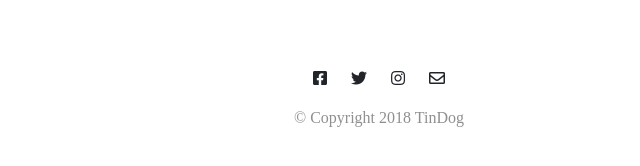
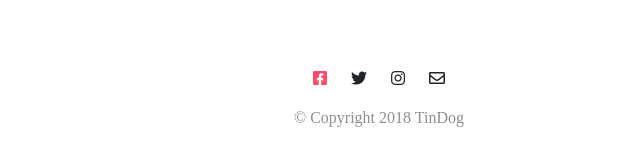
Before and after one commit to sagarsuraj/Tindog-startup, a plain HTML site: page index.html in a window 1280 px wide. In both pictures the pointer is over the icon 581 px from the left and 3027 px from the top of the page. Shown: the part 2949-3115 px from the top of the page, 261-901 px from the left. Drawn offline with nearby package versions, Linux system fonts and the light colour scheme.

Commit message:
icon hovering effect

```diff
--- a/css/styles.css
+++ b/css/styles.css
@@ -162,3 +162,6 @@ p {
 .footer-item {
     margin: 20px 10px;
 }
+.footer-item:hover{
+    color:#ff4c68;
+}
```
